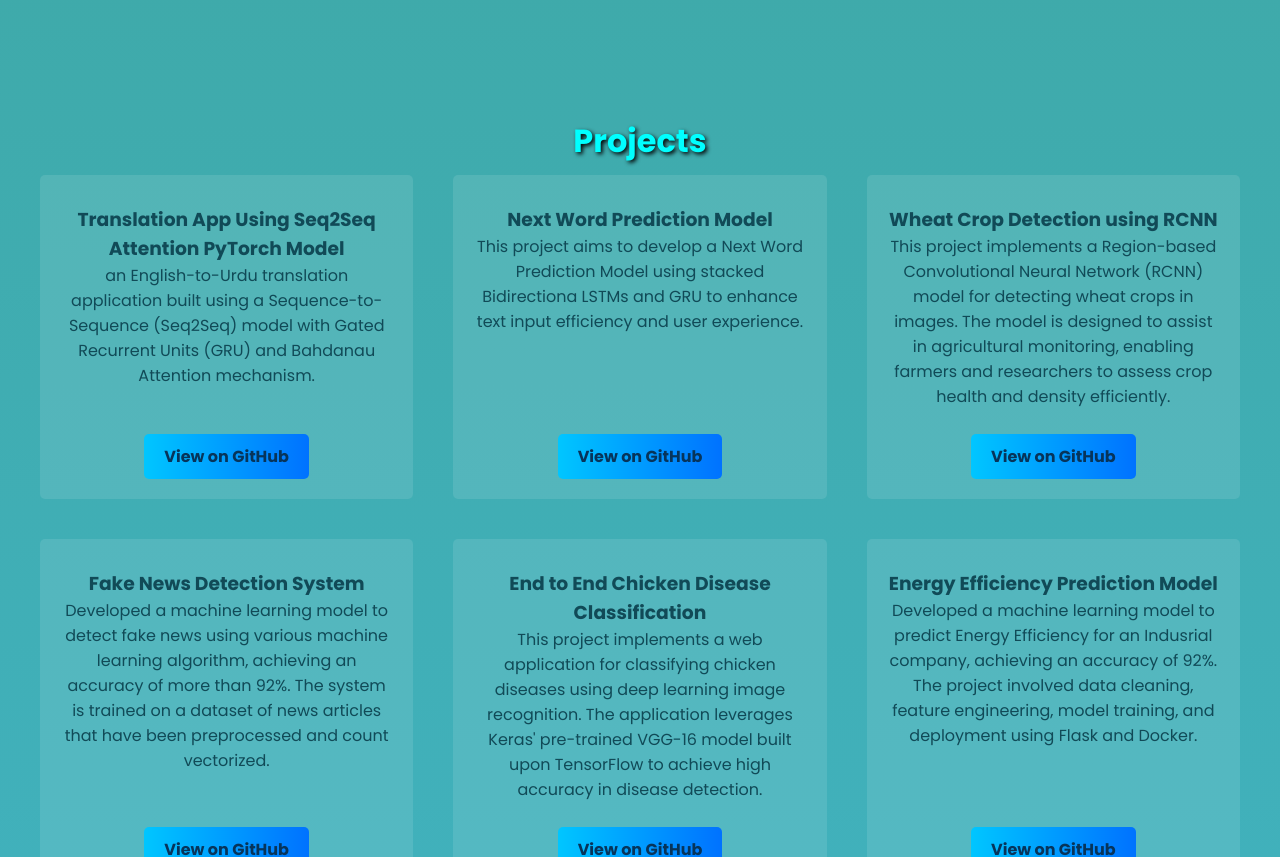
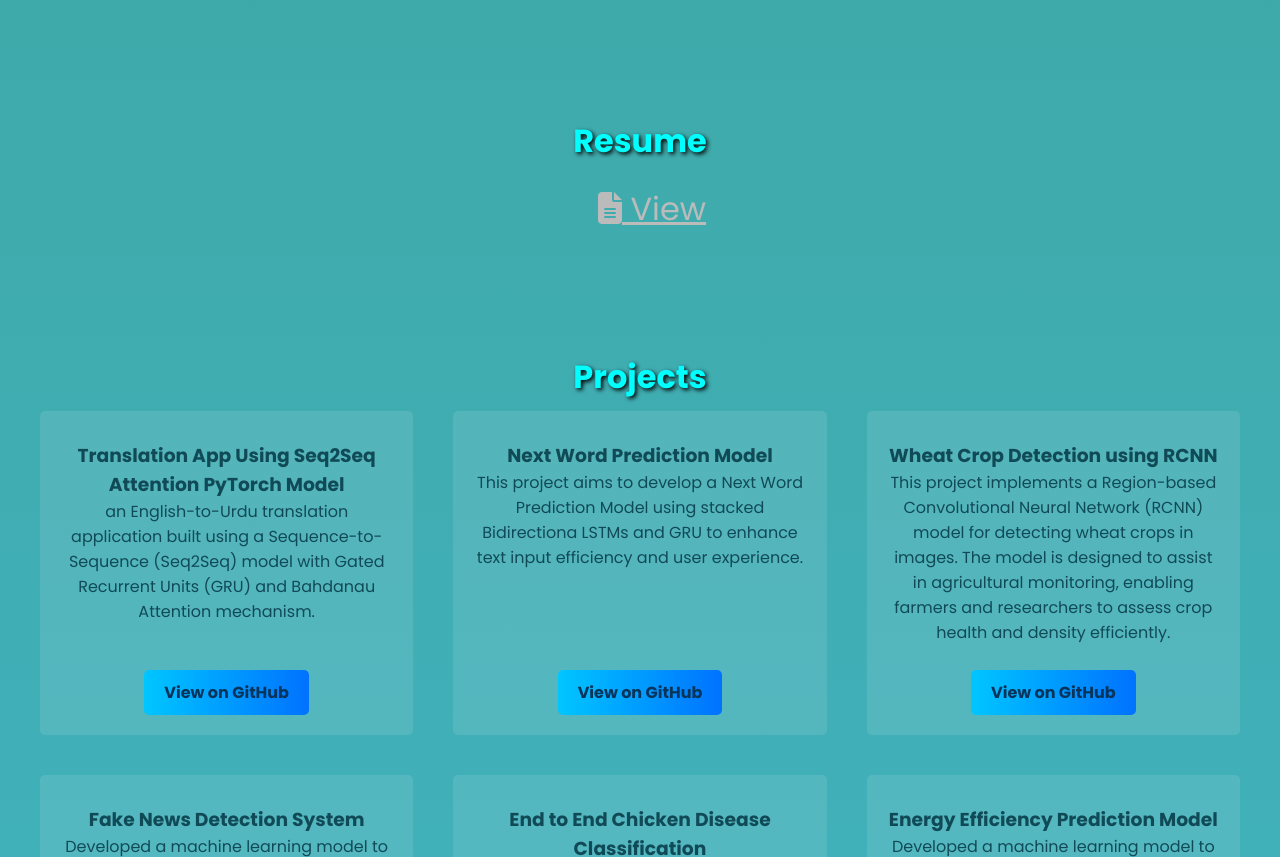
Before and after one commit to HashamAkram18/Portfolio-Website, a plain HTML site: page index.html in a window 1280 px wide. Shown: the part 909-1766 px from the top of the page. Drawn offline with Linux system fonts and the light colour scheme.

Commit message:
Update index.html

```diff
--- a/index.html
+++ b/index.html
@@ -82,7 +82,7 @@
         </div>
     </section>
 
-    <!-- <section id="resume">
+    <section id="resume">
         <h2>Resume</h2>
         <div class="icons">
             <a href="resume.html" target="_blank">
@@ -91,7 +91,7 @@
                 </a>
             </a>
         </div>
-    </section> -->
+    </section>
 
     <section id="projects">
         <h2>Projects</h2>
```
